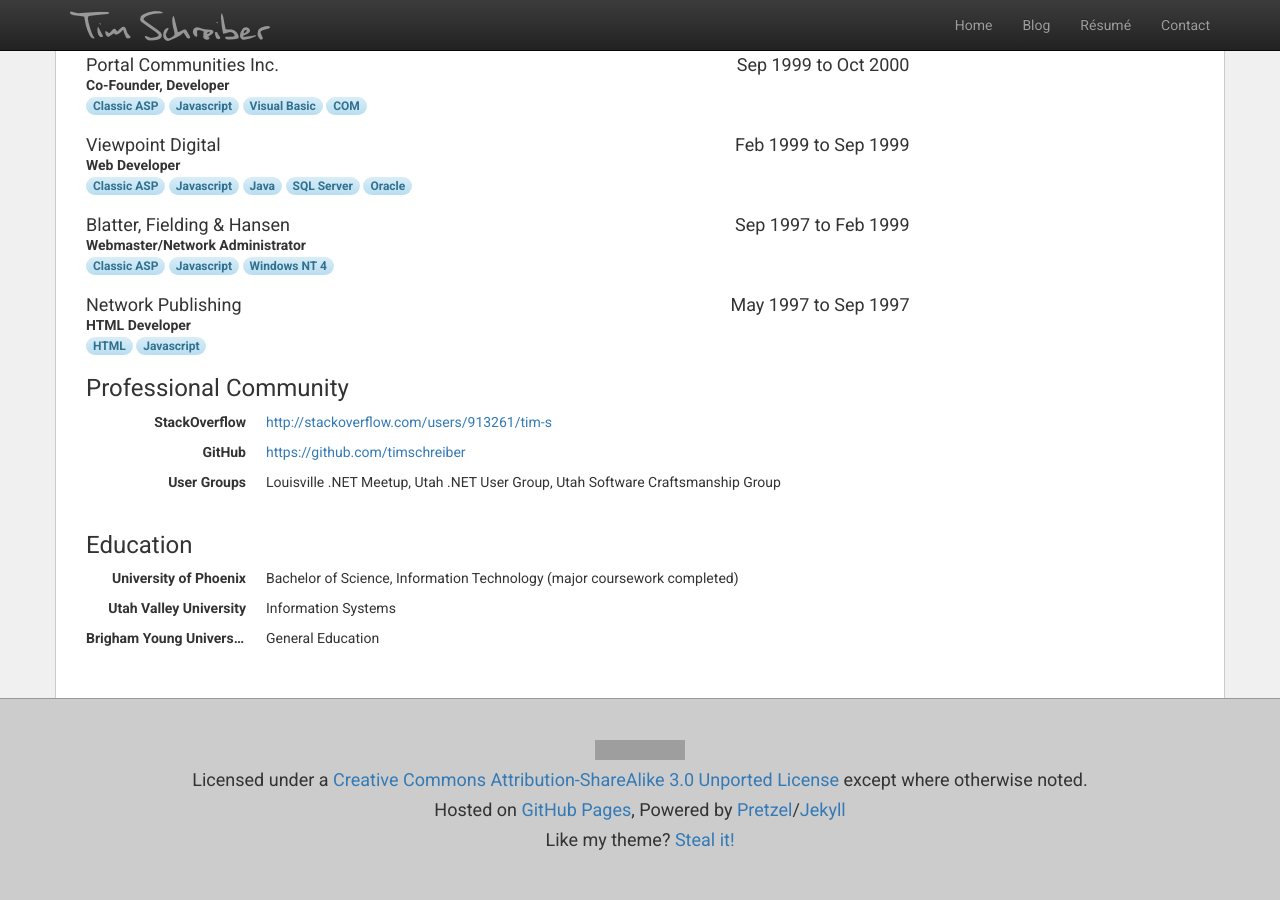
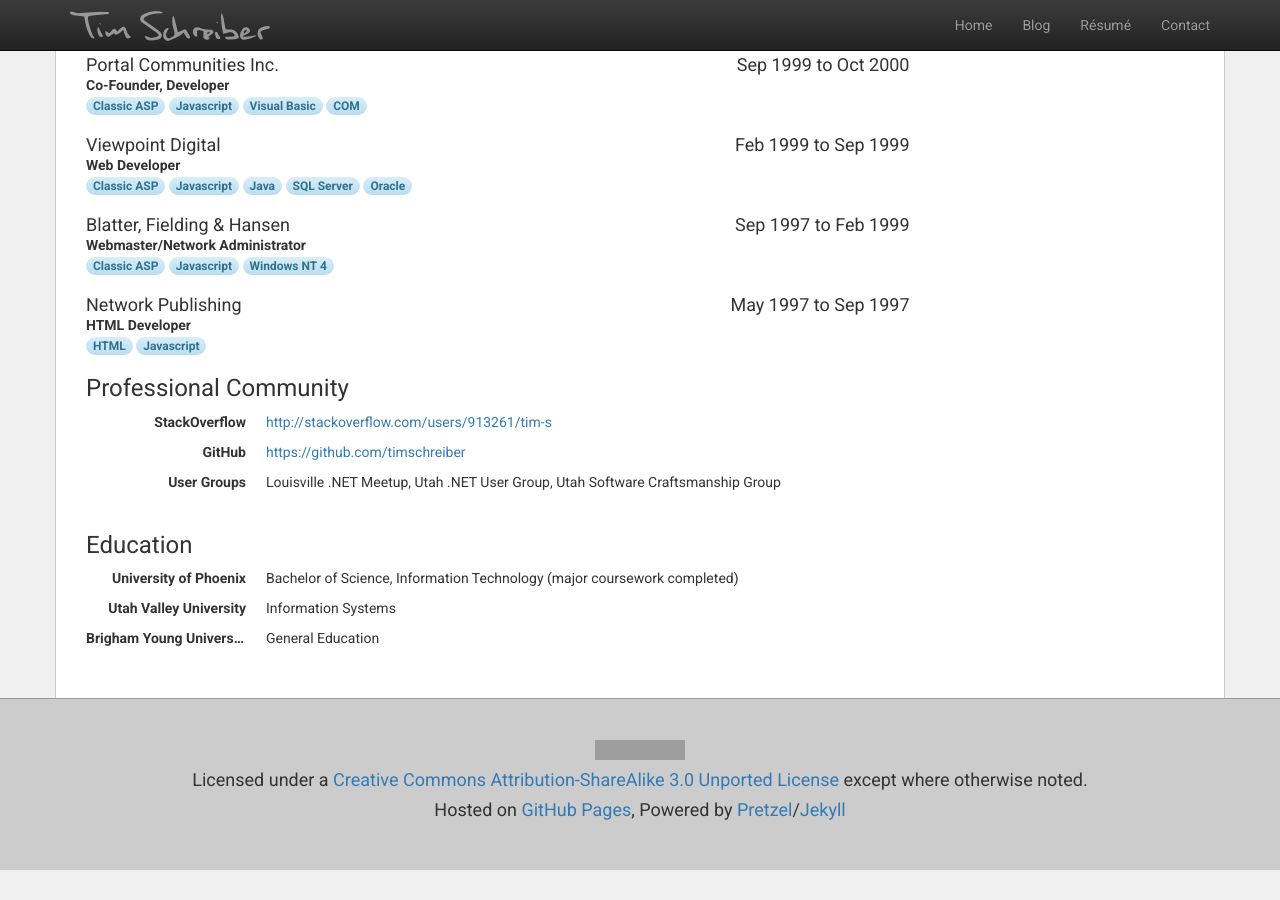
Before and after one commit to timschreiber/timschreiber.github.com, a Jekyll site: the page built from resume/index.md, in a window 1280 px wide and 900 px high, scrolled down 3050 px. Built offline with Jekyll 4.4.1, drawn with Linux system fonts in a browser that asks for light colours; nearby versions of some CDN libraries; after the commit the page ends 3920 px from its top, so only the background shows below that; grey boxes are pictures that could not be loaded.

Commit message:
removed "steal my theme"

```diff
--- a/_layouts/layout.html
+++ b/_layouts/layout.html
@@ -63,7 +63,6 @@
 						<div><a rel="license" href="http://creativecommons.org/licenses/by-sa/3.0/"><img alt="Creative Commons License" style="border-width:0" src="https://i.creativecommons.org/l/by-sa/3.0/88x31.png" /></a></div>
 						<h4>Licensed under a <a rel="license" href="http://creativecommons.org/licenses/by-sa/3.0/">Creative Commons Attribution-ShareAlike 3.0 Unported License</a> except where otherwise noted.</h4>
 						<h4>Hosted on <a href="https://pages.github.com/">GitHub Pages</a>, Powered by <a href="https://github.com/Code52/pretzel">Pretzel</a>/<a href="http://jekyllrb.com/">Jekyll</a></h4>
-						<h4>Like my theme? <a href="https://github.com/timschreiber/timschreiber.github.com">Steal it!</a></h4>
 					</div>
 			</div>
 		</footer>
```
